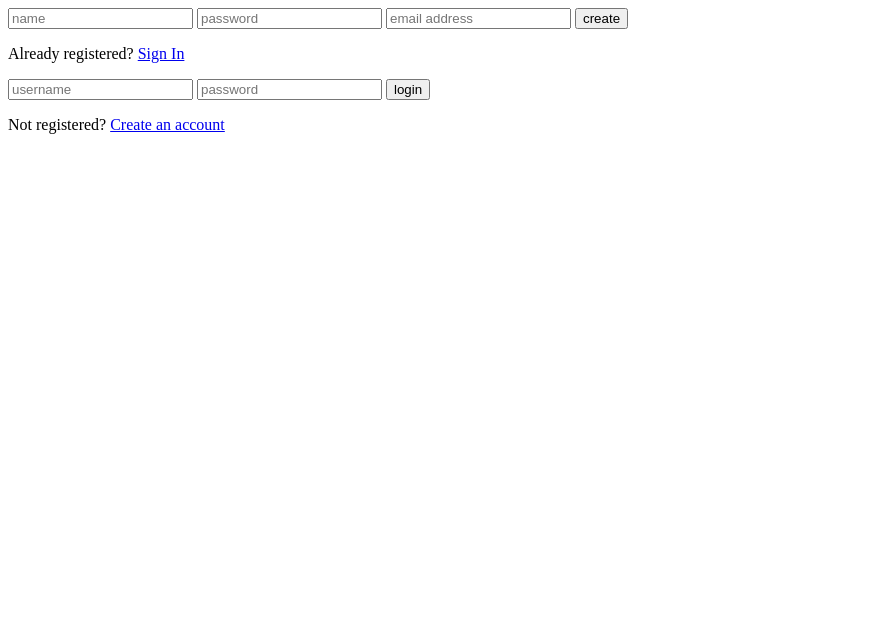
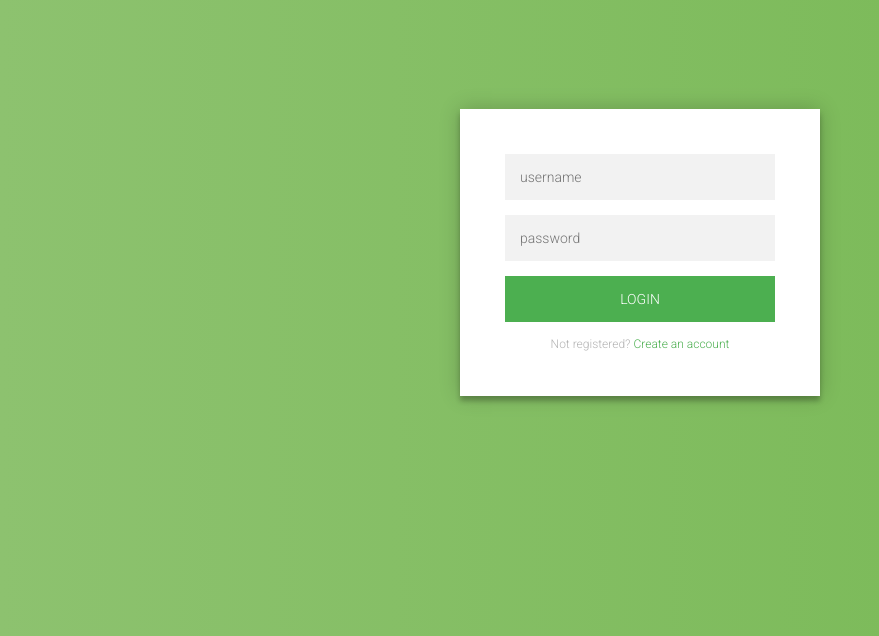
Before and after one commit to cclaassen3/service_learn_sustain, a Flask app: page /login in a window 1280 px wide. Shown: the top 636 px of the page, without its empty margins (0-879 px from the left). Run offline with Flask 2, Linux system fonts and the light colour scheme.

Commit message:
made general css stylesheet:

```diff
--- a/application.py
+++ b/application.py
@@ -1,98 +1,30 @@
 import flask
 import flask_login
 
-#define app
+# -------------------- define app --------------------
+
 app = flask.Flask(__name__)
 
-#set up login manager
-login_manager = flask_login.LoginManager()
-login_manager.init_app(app)
 
-#mock database TODO retrieve dynamically from DB
-users = {'carina': {'pw': 'pw'}}
 
-#user class definition
-class User(flask_login.UserMixin):
-    pass
-
-@login_manager.user_loader
-def user_loader(email):
-    if email not in users:
-        return
-
-    user = User()
-    user.id = email
-    return user
-
-@login_manager.request_loader
-def request_loader(request):
-    email = request.form.get('email')
-    if email not in users:
-        return
-
-    user = User()
-    user.id = email
-
-    # DO NOT ever store passwords in plaintext and always compare password
-    # hashes using constant-time comparison!
-    user.is_authenticated = request.form['pw'] == users[email]['pw']
-
-    return user
-
-@app.route('/login', methods=['GET', 'POST'])
-def login():
-    if flask.request.method == 'GET':
-        return '''
-               <div class="login-page">
-                  <div class="form">
-                    <form class="register-form">
-                      <input type="text" placeholder="name"/>
-                      <input type="password" placeholder="password"/>
-                      <input type="text" placeholder="email address"/>
-                      <button>create</button>
-                      <p class="message">Already registered? <a href="#">Sign In</a></p>
-                    </form>
-                    <form class="login-form">
-                      <input type="text" placeholder="username"/>
-                      <input type="password" placeholder="password"/>
-                      <button>login</button>
-                      <p class="message">Not registered? <a href="#">Create an account</a></p>
-                    </form>
-                  </div>
-                </div>
-               '''
-
-    email = flask.request.form['email']
-    if flask.request.form['pw'] == users[email]['pw']:
-        user = User()
-        user.id = email
-        flask_login.login_user(user)
-        return "logged in!"
-        #return flask.redirect(flask.url_for('protected'))
-
-    return 'Bad login'
-
-@app.route('/testing', methods=['GET', 'POST'])
-def testing():
-    return flask.render_template('login.html')
-
-# @app.route('/protected')
-# @flask_login.login_required
-# def protected():
-#     return 'Logged in as: ' + flask_login.current_user.id
-
-# @app.route('/logout')
-# def logout():
-#     flask_login.logout_user()
-#     return 'Logged out'
-
-# @login_manager.unauthorized_handler
-# def unauthorized_handler():
-#     return 'Unauthorized'
+# -------------------- routes --------------------
 
 @app.route('/')
 def home():
-    return "Hello world :)"
+    return flask.render_template('index.html')
 
 
+@app.route('/login', methods=['GET', 'POST'])
+def testing():
+    if flask.request.method == 'GET':
+        return flask.render_template('login.html')
+    elif flask.request.method == "POST":
+        #TODO ensure user in database
+        return flask.redirect('/')
+
+
+
+
+# -------------------- run app --------------------
+
 if __name__ == '__main__': app.run()
--- a/templates/login.html
+++ b/templates/login.html
@@ -1,17 +1,18 @@
-<link rel="stylesheet" type="text/css" href="{{ url_for('static', filename='login.css') }}" media="screen" />
+<!DOCTYPE html>
+<link rel="stylesheet" type="text/css" href="{{ url_for('static', filename='style.css') }}" media="screen" />
 
 <div class="login-page">
   <div class="form">
     <form class="register-form">
-      <input type="text" placeholder="name"/>
-      <input type="password" placeholder="password"/>
-      <input type="text" placeholder="email address"/>
+      <input type="text" id="name" placeholder="name"/>
+      <input type="password" id="password" placeholder="password"/>
+      <input type="text" id="email" placeholder="email address"/>
       <button>create</button>
       <p class="message">Already registered? <a href="#">Sign In</a></p>
     </form>
-    <form class="login-form">
-      <input type="text" placeholder="username"/>
-      <input type="password" placeholder="password"/>
+    <form class="login-form" action="login" method="POST">
+      <input type="text" id="username" placeholder="username"/>
+      <input type="password" id="password" placeholder="password"/>
       <button>login</button>
       <p class="message">Not registered? <a href="#">Create an account</a></p>
     </form>
```
Also changed, not shown: static/index.html (deleted, +0 -8 lines), templates/index.html (added, +9 -0 lines), static/style.css (renamed from static/login.css).
